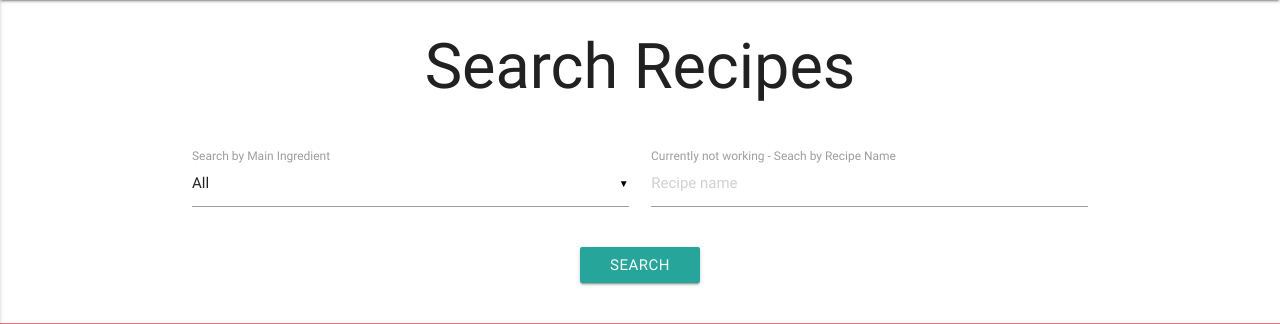
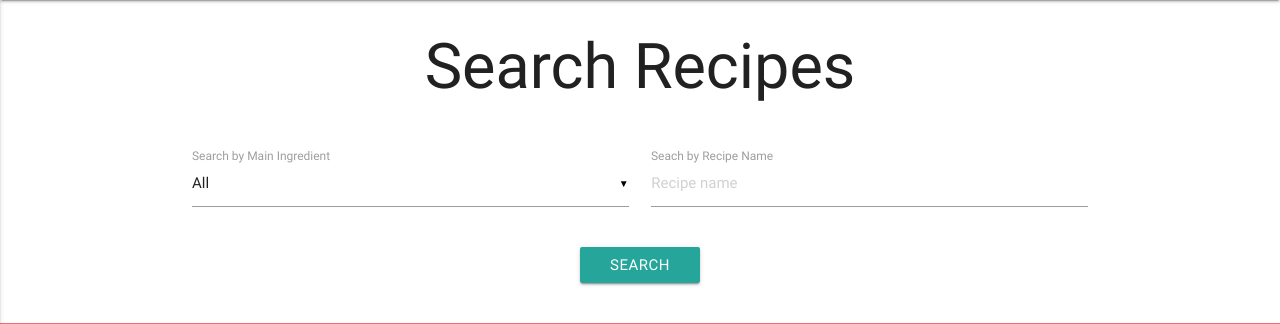
Before and after one commit to Baldpet/Family-cookbook, a Flask app: template templates/searchrecipes.html in a window 1280 px wide. Shown: the part 64-388 px from the top of the page. Run offline with Flask 2, Linux system fonts and the light colour scheme; the template is opened without the code that fills it, so the values that code supplies are empty; some libraries are stand-ins or nearby versions.

Commit message:
updated wording on the search bars

```diff
--- a/templates/mycookbook.html
+++ b/templates/mycookbook.html
@@ -25,7 +25,7 @@
 			<div class="col s12 m6">
 				<div class="input-field">
 					<input placeholder="Recipe name" name="recipe_name" id="recipe_name" type="text" class="validate">
-					<label for="recipe_name">Currently not working - Seach by Recipe Name</label>
+					<label for="recipe_name">Seach by Recipe Name</label>
 				</div>
 			</div>
 
--- a/templates/searchrecipes.html
+++ b/templates/searchrecipes.html
@@ -20,7 +20,7 @@
             <div class="col s12 m6">
                 <div class="input-field">
                     <input placeholder="Recipe name" name="recipe_name" id="recipe_name" type="text" class="validate">
-                    <label for="recipe_name">Currently not working - Seach by Recipe Name</label>
+                    <label for="recipe_name">Seach by Recipe Name</label>
                 </div>
             </div>
 
--- a/templates/uploadedrecipes.html
+++ b/templates/uploadedrecipes.html
@@ -25,7 +25,7 @@
 			<div class="col s12 m6">
 				<div class="input-field">
 					<input placeholder="Recipe name" name="recipe_name" id="recipe_name" type="text" class="validate">
-					<label for="recipe_name">Currently not working - Seach by Recipe Name</label>
+					<label for="recipe_name">Seach by Recipe Name</label>
 				</div>
 			</div>
 
```
